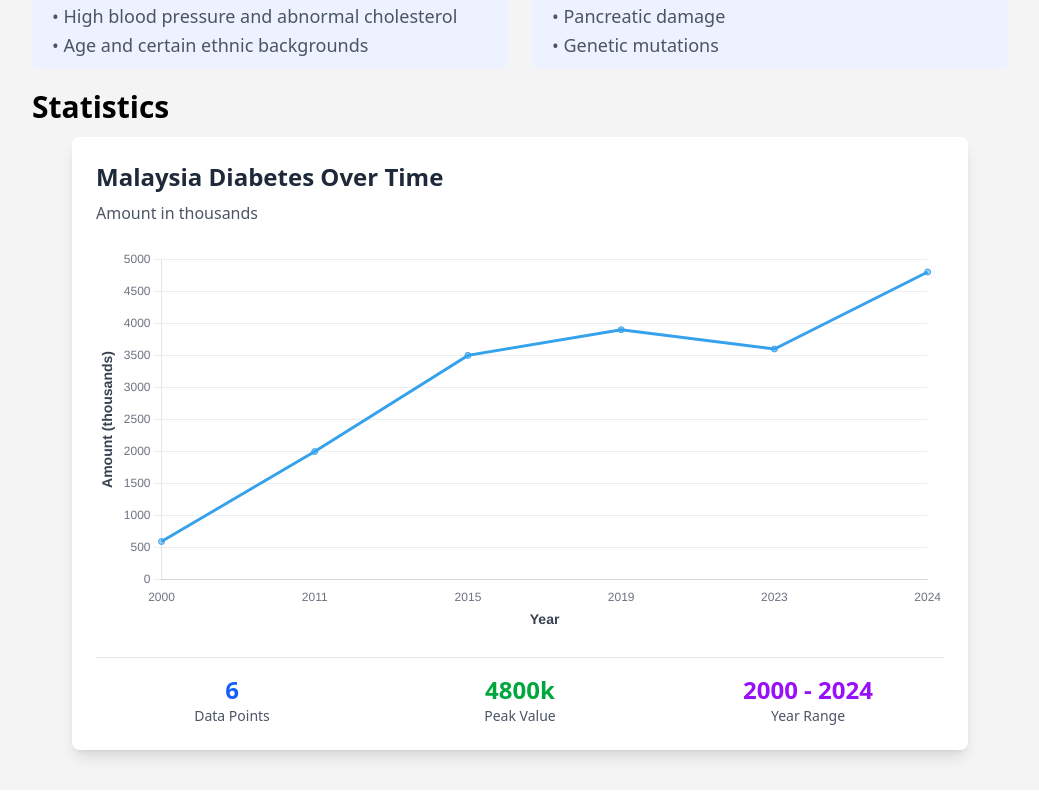
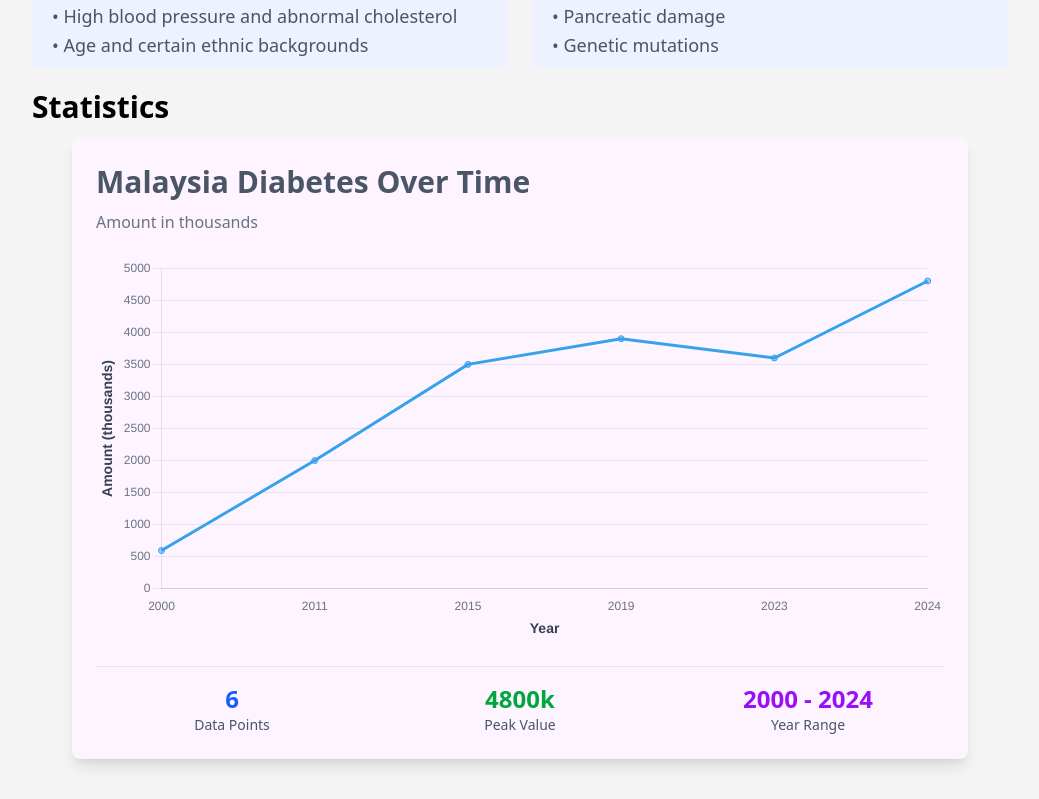
Before and after one commit to TanKyeWen/DiabetesPrediction-Web, an Angular app: page / in a window 1280 px wide. Shown: the part 797-1596 px from the top of the page, without its empty margins (120-1159 px from the left). Built offline with nearby package versions, Linux system fonts and the light colour scheme.

Commit message:
updated color

```diff
--- a/src/app/scatter-chart/scatter-chart.html
+++ b/src/app/scatter-chart/scatter-chart.html
@@ -1,8 +1,8 @@
-<div class="w-full max-w-4xl mx-auto p-6 bg-white rounded-lg shadow-lg">
+<div class="w-full max-w-4xl mx-auto p-6 bg-fuchsia-50 rounded-lg shadow-lg">
     <!-- Chart Title -->
     <div class="mb-6">
-    <h2 class="text-2xl font-bold text-gray-800 mb-2">{{ countryName }} Diabetes Over Time</h2>
-    <p class="text-gray-600">Amount in thousands</p>
+    <h2 class="text-3xl font-bold text-gray-600 leading-snug mb-2">{{ countryName }} Diabetes Over Time</h2>
+    <p class="text-gray-500">Amount in thousands</p>
     </div>
 
     <!-- Chart Container -->
```
